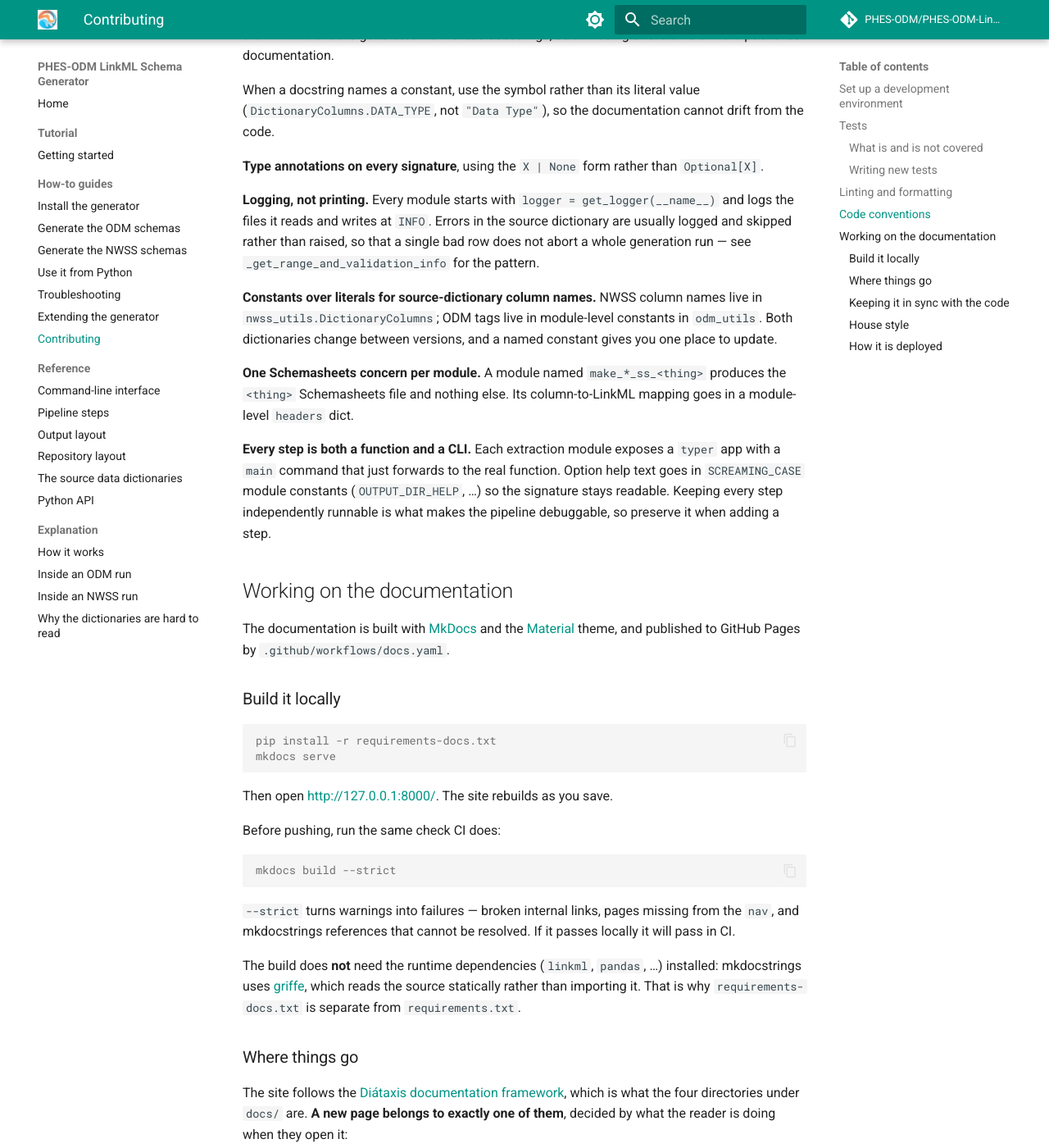
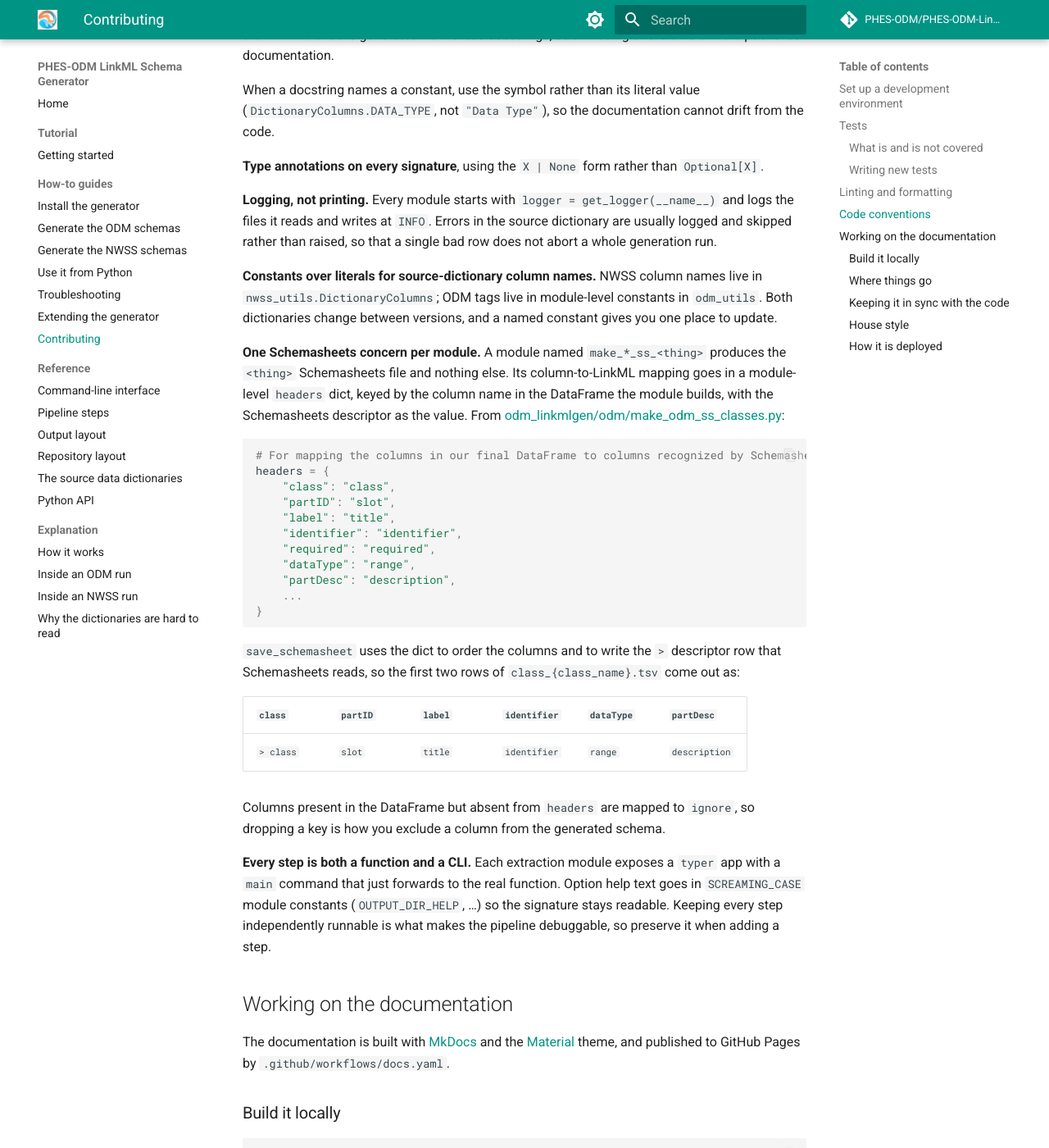
Before and after one commit to PHES-ODM/PHES-ODM-LinkMLGenerator, an MkDocs documentation site: the page built from docs/how-to/contributing.md, in a window 1280 px wide and 1400 px high, scrolled down 1791 px. Shown: the whole window at 82% size. Built offline with MkDocs 1.6.1 and Material for MkDocs 9.7.7, drawn with Linux system fonts in a browser that asks for light colours; comment, search, counter and statistics services are not loaded; some of the changed text lies outside the part shown.

Commit message:
- Removed unrelated reference to _get_range_and_validation_info for the "Logging, not printing" section - Added example (and link) for mapping DataFrame headers to Schemasheets headers - Removed unnecessary paragraph about there being two data-dictionaries.md files (one in reference/ and one in explanation/) - Remove section about splitting how-to guides and explanations - Clarified updating of api.md when new modules are added to the source - Remove link to documentation site - Removed "One-time repository setting" section: Explanation of setting Github Pages build and deployment source to "Github Actions"

````diff
--- a/docs/how-to/contributing.md
+++ b/docs/how-to/contributing.md
@@ -94,8 +94,7 @@ drift from the code.
 **Logging, not printing.** Every module starts with
 `logger = get_logger(__name__)` and logs the files it reads and writes at
 `INFO`. Errors in the source dictionary are usually logged and skipped rather
-than raised, so that a single bad row does not abort a whole generation run —
-see `_get_range_and_validation_info` for the pattern.
+than raised, so that a single bad row does not abort a whole generation run.
 
 **Constants over literals for source-dictionary column names.** NWSS column
 names live in `nwss_utils.DictionaryColumns`; ODM tags live in module-level
@@ -104,7 +103,35 @@ constant gives you one place to update.
 
 **One Schemasheets concern per module.** A module named `make_*_ss_<thing>`
 produces the `<thing>` Schemasheets file and nothing else. Its column-to-LinkML
-mapping goes in a module-level `headers` dict.
+mapping goes in a module-level `headers` dict, keyed by the column name in the
+DataFrame the module builds, with the Schemasheets descriptor as the value. From
+[odm_linkmlgen/odm/make_odm_ss_classes.py](https://github.com/PHES-ODM/PHES-ODM-LinkMLGenerator/blob/main/odm_linkmlgen/odm/make_odm_ss_classes.py):
+
+```python
+# For mapping the columns in our final DataFrame to columns recognized by Schemasheets
+headers = {
+    "class": "class",
+    "partID": "slot",
+    "label": "title",
+    "identifier": "identifier",
+    "required": "required",
+    "dataType": "range",
+    "partDesc": "description",
+    ...
+}
+```
+
+`save_schemasheet` uses the dict to order the columns and to write the `>`
+descriptor row that Schemasheets reads, so the first two rows of
+`class_{class_name}.tsv` come out as:
+
+| `class` | `partID` | `label` | `identifier` | `dataType` | `partDesc` |
+| ------- | -------- | ------- | ------------ | ---------- | ---------- |
+| `> class` | `slot` | `title` | `identifier` | `range` | `description` |
+
+Columns present in the DataFrame but absent from `headers` are mapped to
+`ignore`, so dropping a key is how you exclude a column from the generated
+schema.
 
 **Every step is both a function and a CLI.** Each extraction module exposes a
 `typer` app with a `main` command that just forwards to the real function.
````
Also changed, not shown: other parts of docs/how-to/contributing.md (+4 -30 lines).
